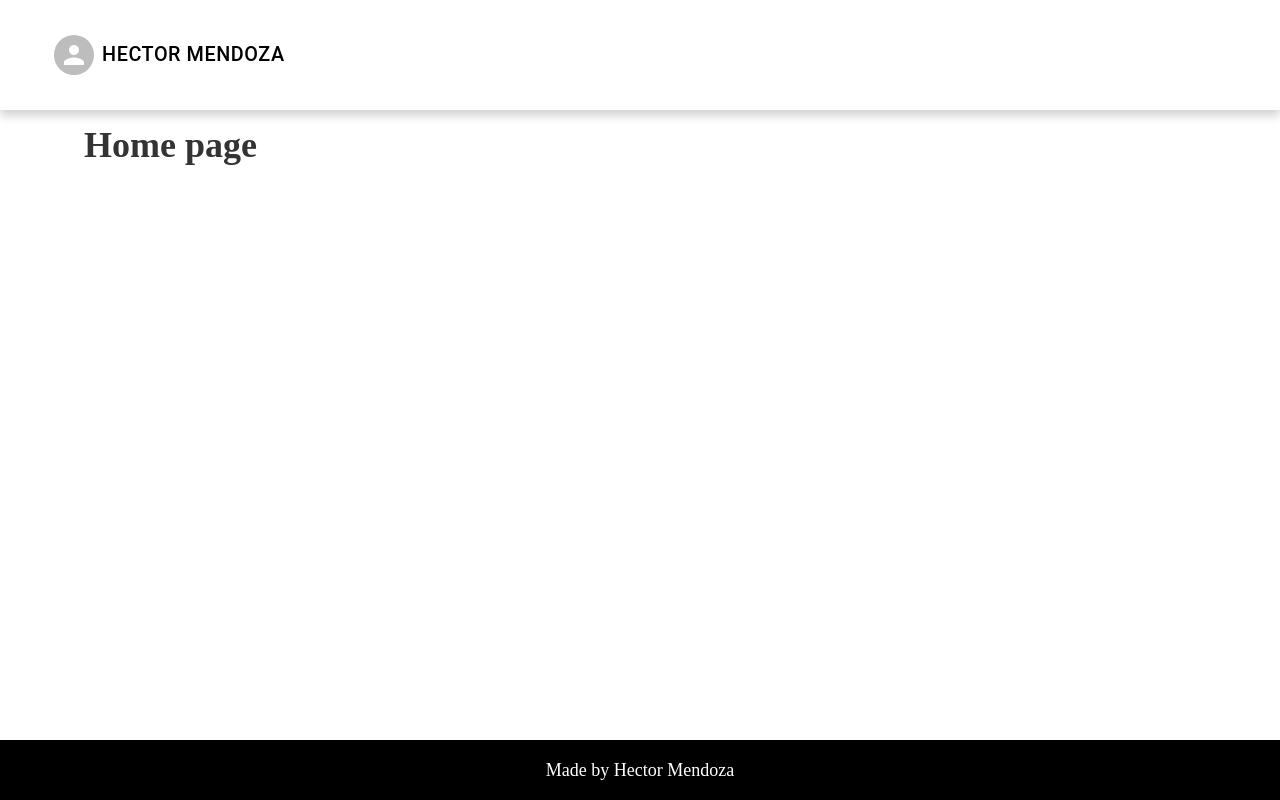
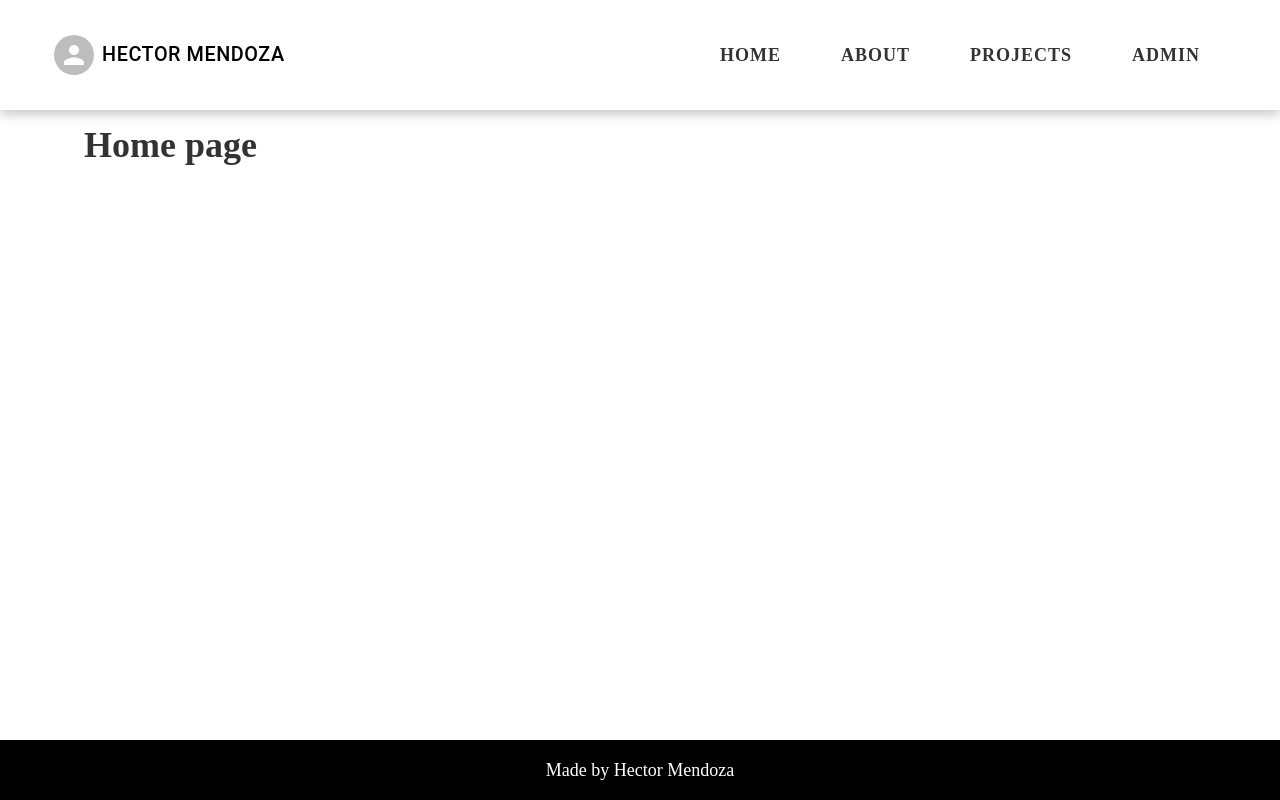
Before and after one commit to HORM-X/myportfolio, a Next.js app: page / in a window 1280 px wide. Built offline with nearby package versions, Linux system fonts and the light colour scheme.

Commit message:
UI Library added. Bugs solved.

```diff
--- a/package.json
+++ b/package.json
@@ -9,6 +9,9 @@
     "lint": "next lint"
   },
   "dependencies": {
+    "@emotion/react": "^11.11.1",
+    "@emotion/styled": "^11.11.0",
+    "@mui/material": "^5.14.8",
     "eslint": "8.40.0",
     "eslint-config-next": "13.4.1",
     "next": "13.4.1",
--- a/src/components/Layout.js
+++ b/src/components/Layout.js
@@ -1,11 +1,17 @@
-import { Container } from "@mui/material";
+import { Container, TableContainer } from "@mui/material";
 import Header from "./Header";
 import Footer from "./Footer";
+import Link from "next/link";
 
 export default function Layout({ children }) {
   return (
     <>
-      <Header title="Hector Mendoza"></Header>
+      <Header title="Hector Mendoza">
+        <Link href="/">Home</Link>
+        <Link href="/about">About</Link>
+        <Link href="/projects">Projects</Link>
+        <Link href="/admin">Admin</Link>
+      </Header>
       <Container fixed>
         <main>{children}</main>
       </Container>
```
Also changed, not shown: 1 other file (tests, documents, lock files or other folders).
